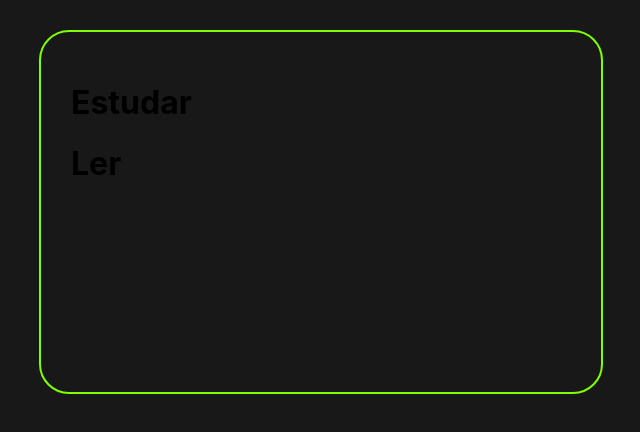
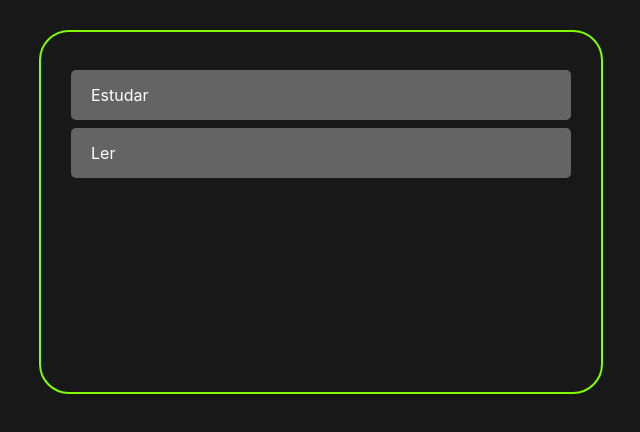
Before and after one commit to eduardovscruuz/to-do-list, a React (Create React App) app: page / in a window 1280 px wide. Shown: the top 432 px of the page, without its empty margins (319-959 px from the left). Built offline with nearby package versions, Linux system fonts and the light colour scheme.

Commit message:
change to jsx

```diff
--- /dev/null
+++ b/src/components/Task.css
@@ -0,0 +1,10 @@
+.task-container {
+	background-color: rgb(100, 100, 100);
+	margin: 8px 0;
+	padding: 15px 20px;
+	display: flex;
+	border-radius: 5px;
+	justify-content: space-between;
+	color: white;
+	align-items: center;
+}
--- a/src/components/Task.js
+++ b/src/components/Task.jsx
@@ -1,9 +1,11 @@
 import React from "react";
+import "./Task.css";
 
 const Task = ({ task }) => {
 	return (
 		<>
-			<h1>{task}</h1>
+			{" "}
+			<div className="task-container">{task.title}</div>
 		</>
 	);
 };
--- a/src/components/Tasks.js
+++ b/src/components/Tasks.jsx
@@ -5,7 +5,7 @@
 	return (
 		<>
 			{tasks.map((task) => (
-				<Task task={task.title} />
+				<Task task={task} />
 			))}
 		</>
 	);
```
Also changed, not shown: src/components/AddTask.jsx (added, +8 -0 lines), src/App.jsx (renamed from src/App.js).
